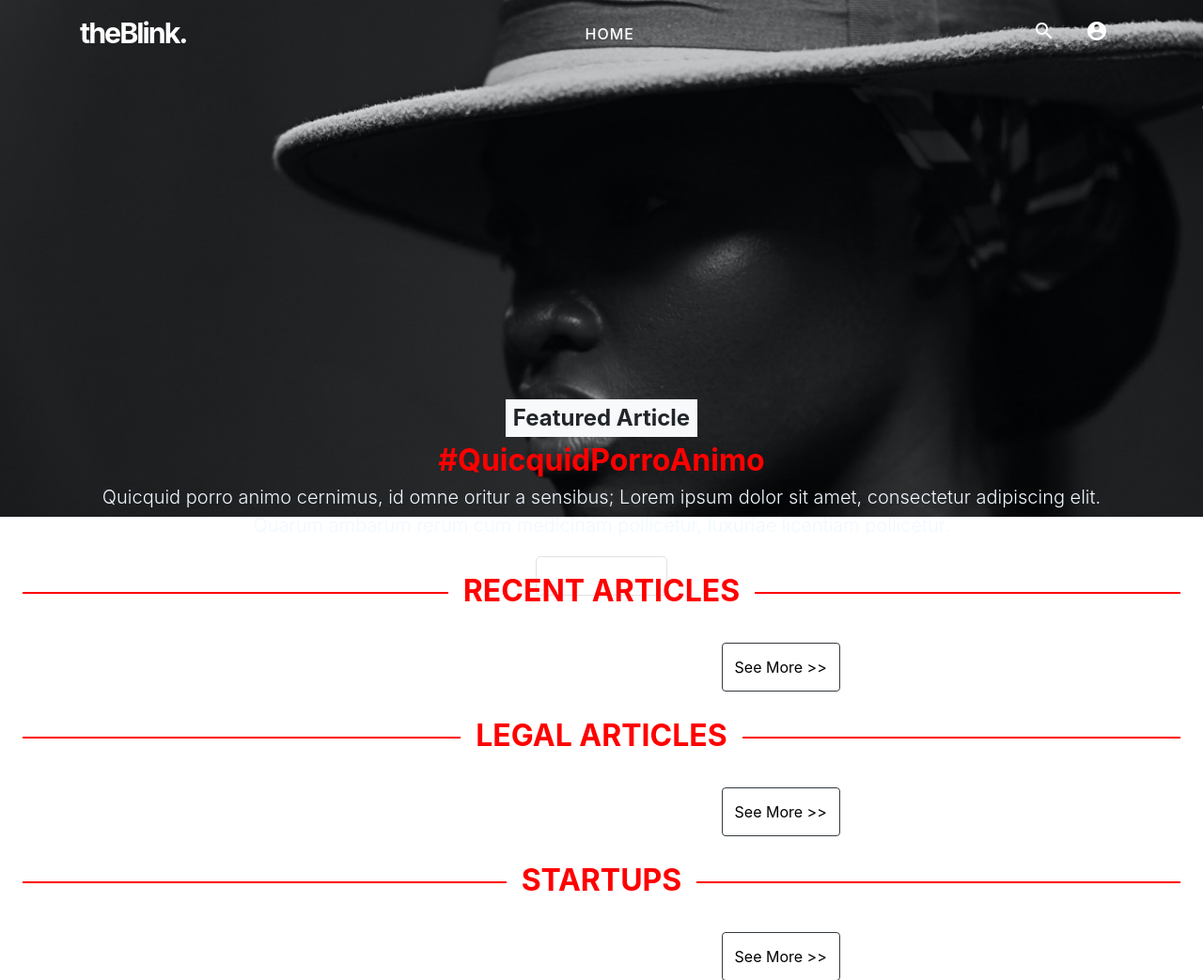
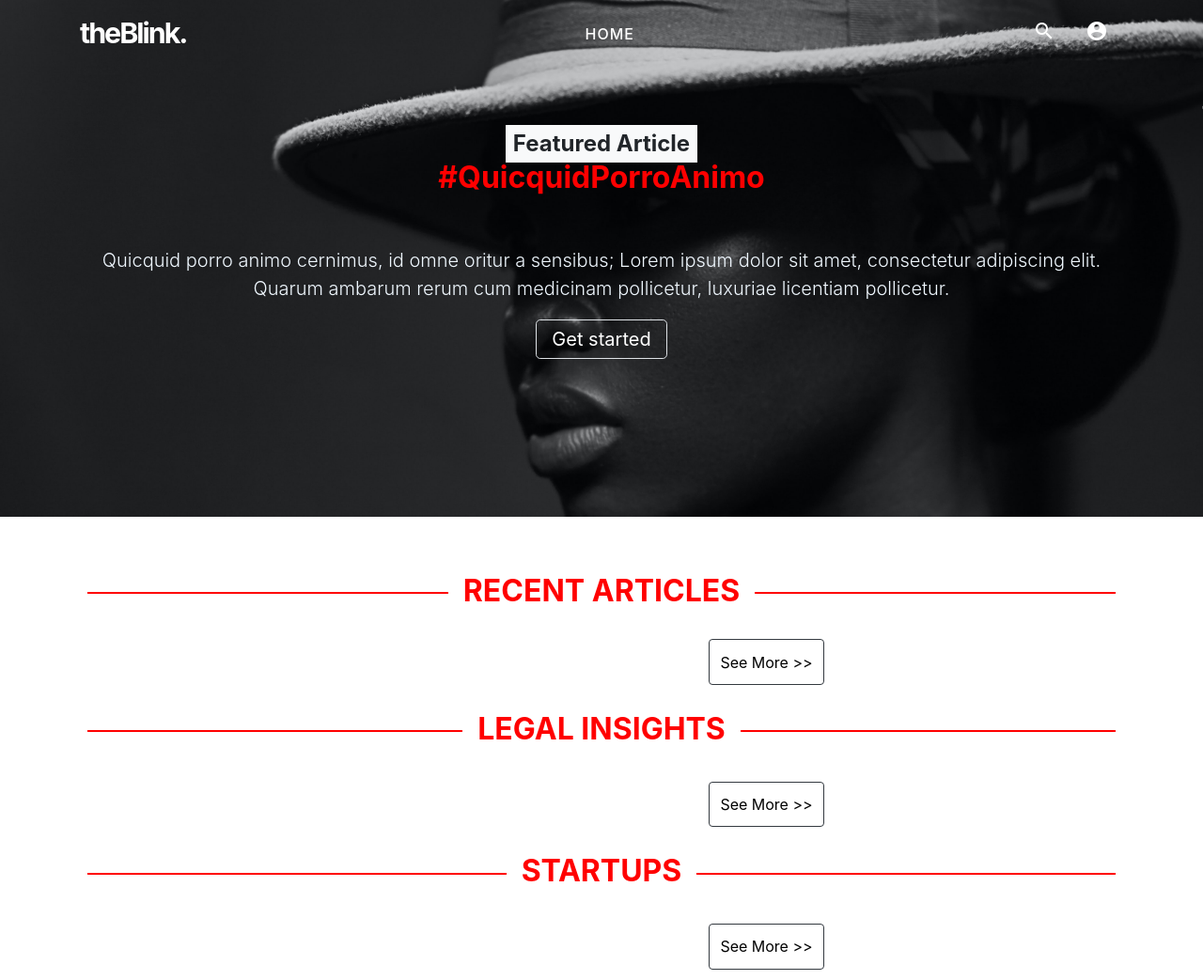
Before and after one commit to calebmapatha/theBlink, a Django app: page / in a window 1280 px wide. Shown: the top 1043 px of the page at 94% size. Run offline with Django 3.2, Linux system fonts and the light colour scheme; data that the repository does not hold is empty; some libraries are stand-ins or nearby versions.

Commit message:
Updated layout

```diff
--- a/blog/static/css/base-mobile.css
+++ b/blog/static/css/base-mobile.css
@@ -171,6 +171,14 @@
         margin-left: 220px!important;
     }
 }
+@media (min-width:767px){
+    #banner .landing-headings{
+        padding-top: 1%!important;
+        margin-top: 0!important;
+        margin-bottom: 5%;
+        line-height: 1em;
+    }
+}
 #posts{
         margin-bottom: 5%;
     }
--- a/blog/templates/blog/basetemplates/base.html
+++ b/blog/templates/blog/basetemplates/base.html
@@ -20,7 +20,8 @@
     <!-- {#    <script src="https://kit.fontawesome.com/06e23a77b6.js" crossorigin="anonymous"></script>#} -->
 <!-- {#    <script src="https://cdn.tiny.cloud/1/no-api-key/tinymce/5/tinymce.min.js" referrerpolicy="origin"></script>#} -->
 <style>
-    .post-header{
+
+.post-header{
     overflow: hidden;
 }
 /* vertically centered line in the heading  */
--- a/blog/templates/blog/posts/blogposts_v2.html
+++ b/blog/templates/blog/posts/blogposts_v2.html
@@ -1,8 +1,8 @@
 {% load static%}
 {% load filter_tags %}
-    <div class="container-fluid">
+    <div class="container">
 
-        <div class="row p-2 mb-1">
+        <div class="row p-2 mb-1s">
             <div class="col-md-12 mb-3">
                 <h1 class="post-header mt-1 text-center" style="color: red; font-weight: bold">RECENT ARTICLES</h1>
             </div>
@@ -10,7 +10,7 @@
            <!-- <div class="col-md-12 border"> -->
             {% for blogPost in blogPosts %}
                     <div class="col-md-3 mb-4 no-gutters">
-                        <div class="card shadow"> <!--style="width: 18rem;-->
+                        <div class="card"> <!--style="width: 18rem;-->
 
                                 <img class="card-img-top rounded-0" src="{% static 'media/13.jpg' %}"
                                  alt="Card image cap" />
@@ -117,13 +117,13 @@
 
             <div class="row p-2 mb-1">
                 <div class="col-md-12 mb-3">
-                    <h1 class="post-header mt-1 text-center" style="color: red; font-weight: bold">LEGAL ARTICLES</h1>
+                    <h1 class="post-header mt-1 text-center" style="color: red; font-weight: bold">LEGAL INSIGHTS</h1>
                 </div>
 
                <!-- <div class="col-md-12 border"> -->
                 {% for blogPost in blogPosts %}
                         <div class="col-md-3 mb-4 no-gutters">
-                            <div class="card shadow"> <!--style="width: 18rem;-->
+                            <div class="card"> <!--style="width: 18rem;-->
 
                                     <img class="card-img-top rounded-0" src="{% static 'media/16.jpg' %}"
                                      alt="Card image cap" />
@@ -235,7 +235,7 @@
                    <!-- <div class="col-md-12 border"> -->
                     {% for blogPost in blogPosts %}
                             <div class="col-md-3 mb-4 no-gutters">
-                                <div class="card shadow"> <!--style="width: 18rem;-->
+                                <div class="card"> <!--style="width: 18rem;-->
 
                                         <img class="card-img-top rounded-0" src="{% static 'media/13.jpg' %}"
                                          alt="Card image cap" />
```
